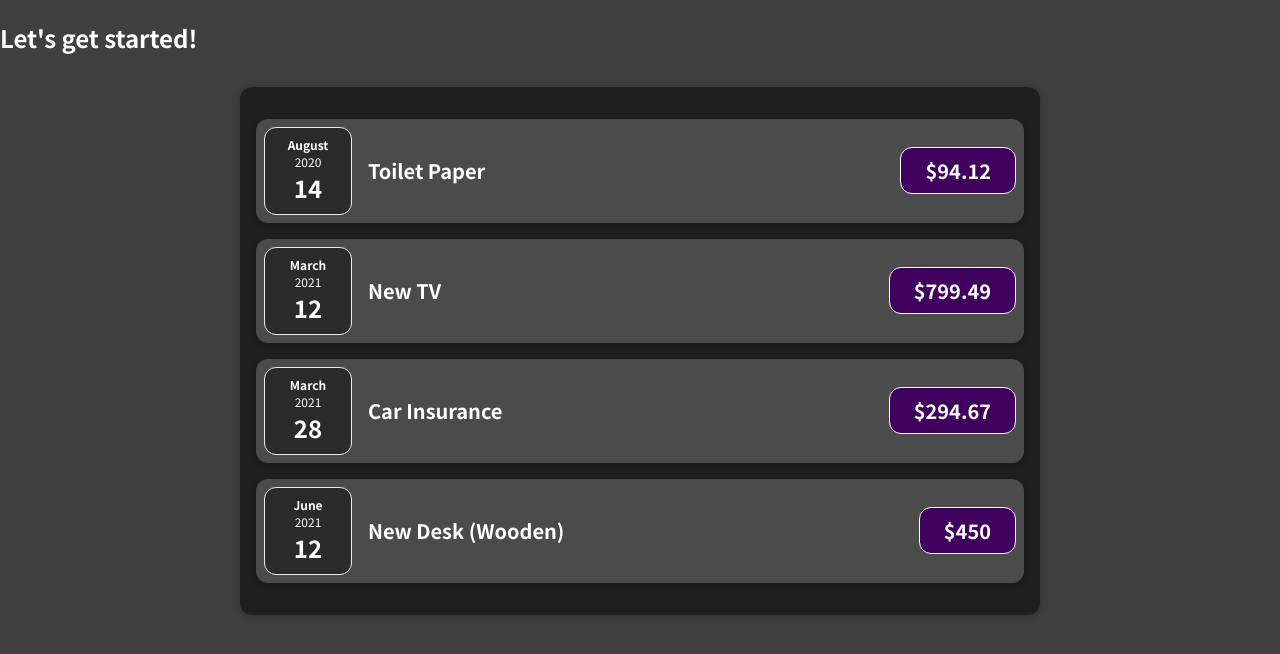
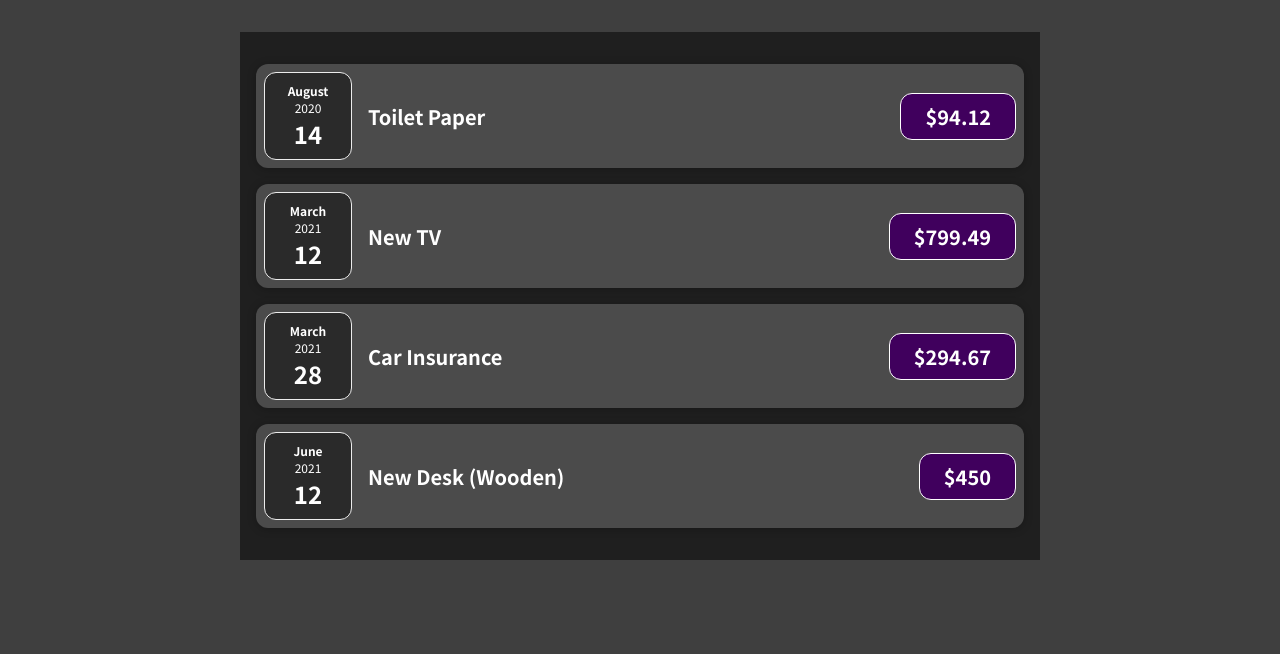
Before and after one commit to SarahWimark/MyExpenses, a JavaScript app: page / in a window 1280 px wide. Shown: the top 654 px of the page. Built offline with nearby package versions, Linux system fonts and the light colour scheme.

Commit message:
Adding a Card component

```diff
--- a/src/App.js
+++ b/src/App.js
@@ -25,7 +25,6 @@
 
   return (
     <div>
-      <h2>Let's get started!</h2>
       <Expenses items={expenses} />
     </div>
   );
--- /dev/null
+++ b/src/components/Card.css
@@ -0,0 +1,4 @@
+.card {
+  border-radius: 12px;
+  box-shadow: 0 1px 8px rgba(0, 0, 0, 0.25);
+}
--- /dev/null
+++ b/src/components/Card.js
@@ -0,0 +1,8 @@
+import "./Card.css";
+
+function Card(props) {
+  const { children, className } = props;
+  return <div className={`card ${className}`}>{children}</div>;
+}
+
+export default Card;
--- a/src/components/ExpenseItem.css
+++ b/src/components/ExpenseItem.css
@@ -2,10 +2,8 @@
   display: flex;
   justify-content: space-between;
   align-items: center;
-  box-shadow: 0 2px 8px rgba(0, 0, 0, 0.25);
   padding: 0.5rem;
   margin: 1rem 0;
-  border-radius: 12px;
   background-color: #4b4b4b;
 }
 
--- a/src/components/ExpenseItem.js
+++ b/src/components/ExpenseItem.js
@@ -1,15 +1,16 @@
 import ExpenseDate from "./ExpenseDate";
+import Card from "./Card";
 import "./ExpenseItem.css";
 
 function ExpenseItem(props) {
   return (
-    <div className="expense-item">
+    <Card className="expense-item">
       <ExpenseDate date={props.date} />
       <div className="expense-item__description">
         <h2>{props.title}</h2>
         <div className="expense-item__price">${props.amount}</div>
       </div>
-    </div>
+    </Card>
   );
 }
 
--- a/src/components/Expenses.css
+++ b/src/components/Expenses.css
@@ -4,6 +4,4 @@
   margin: 2rem auto;
   width: 50rem;
   max-width: 95%;
-  border-radius: 12px;
-  box-shadow: 0 1px 8px rgba(0, 0, 0, 0.25);
 }
```
